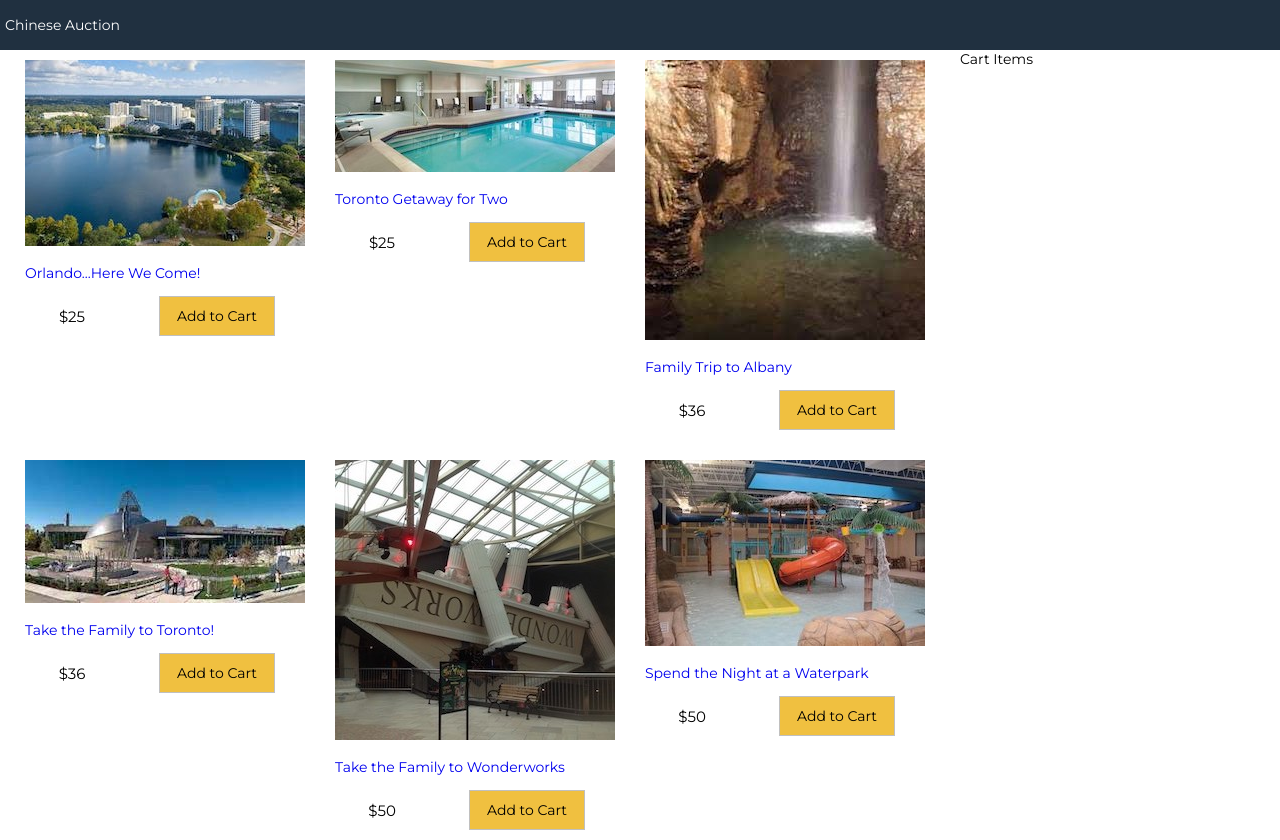
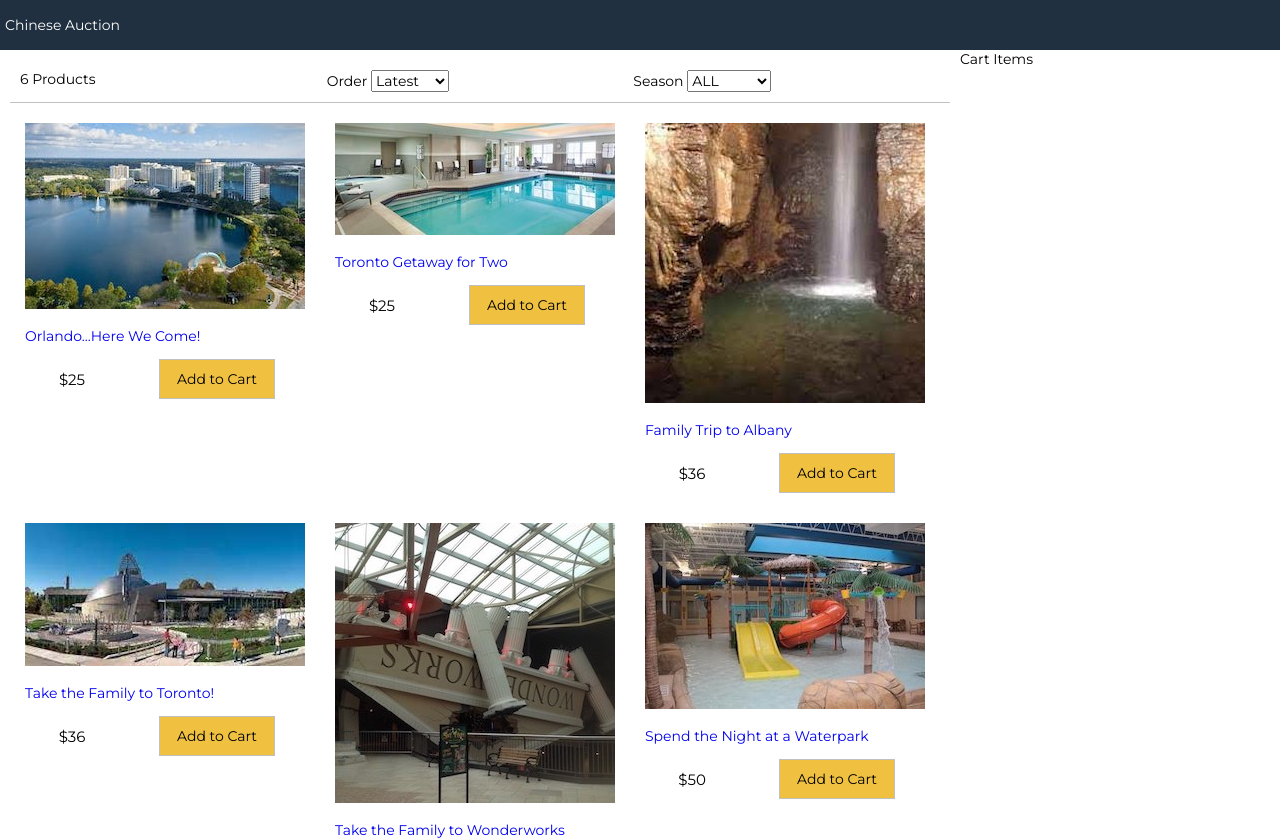
Before and after one commit to SaraGinsburg/the-chinese-auction, a React (Create React App) app: page / in a window 1280 px wide. Shown: the top 840 px of the page. Built offline with nearby package versions, Linux system fonts and the light colour scheme.

Commit message:
filter-component

```diff
--- a/src/App.js
+++ b/src/App.js
@@ -2,6 +2,7 @@
 import React from 'react';
 import data from './data.json';
 import Products from './components/Products';
+import Filter from './components/Filter';
 
  class App extends React.Component {
    constructor() {
@@ -12,6 +13,36 @@
        sort: "",
      };
    }
+   sortProducts = (event) => {
+     // impl
+     const sort= event.target.value;
+     console.log(event.target.value);
+     this.setState((state) => ({
+      sort: sort,
+      products: this.state.products.slice().sort((a,b) => (
+        sort === "lowest" ?
+        (a.price < b.price)? -1 : 1
+        :
+        sort === "highest" ?
+        (a.price > b.price)? -1 : 1
+        :
+        (a._id < b._id)? 1 : -1
+
+      ))
+     }));
+    };
+    filterProducts = (event) => {
+      console.log(event.target.value);
+      if(event.target.value === ""){
+        this.setState({season:event.target.value, product:data.products})
+      } else {
+        this.setState({
+          season: event.target.value,
+          products: data.products.filter(
+            (product) => product.availableSeasons.indexOf(event.target.value)>=0)
+        })
+      }
+   }
    render() {
     return (
       <div className="grid-container">
@@ -21,6 +52,12 @@
         <main>
           <div className="content">
             <div className="main">
+              <Filter count={this.state.products.length}
+              season={this.state.season}
+              sort={this.state.sort}
+              filterProducts={this.filterProducts}
+              sortProducts={this.sortProducts}
+              ></Filter>
               <Products products={this.state.products}></Products>
             </div>
             <div className="sidebar">Cart Items</div>
--- /dev/null
+++ b/src/components/Filter.js
@@ -0,0 +1,29 @@
+import React, { Component } from 'react'
+
+export default class Filter extends Component {
+    render() {
+        return (
+            <div className="filter">
+                <div className="filter-result">{this.props.count} Products</div>
+                <div className="filter-sort">
+                    Order{" "}
+                    <select value={this.props.sort} onChange={this.props.sortProducts}>
+                        <option>Latest</option>
+                        <option value="lowest">Lowest</option>
+                        <option value="highest">Highest</option>
+                    </select>
+                </div>
+                <div className="filter-season">
+                    Season{" "}
+                    <select value={this.props.season} onChange={this.props.filterProducts}>
+                        <option value="">ALL</option>
+                        <option value="Winter">Winter</option>
+                        <option value="Spring">Spring</option>
+                        <option value="Summer">Summer</option>
+                        <option value="Fall">Fall</option>
+                    </select>
+                </div>
+            </div>
+        )
+    }
+}
--- a/src/index.css
+++ b/src/index.css
@@ -120,3 +120,14 @@
 .button.primary {
   background-color: #f0c040;
 }
+/* Filter */
+.filter {
+  display: flex;
+  justify-content: space-between;
+  padding: 1rem;
+  margin: 1rem;
+  border-bottom: 0.1rem #c0c0c0 solid;
+}
+.filter div{
+  flex: 1;
+}
```
